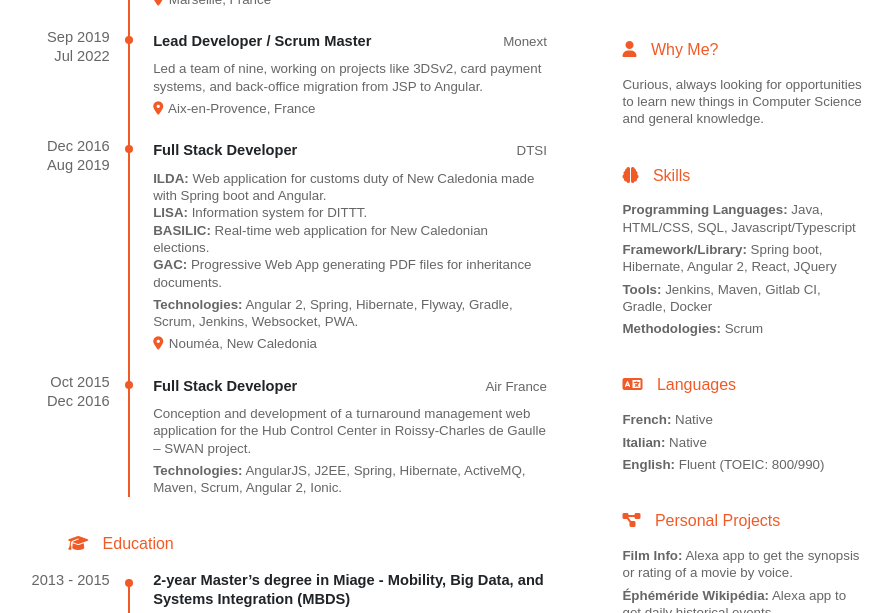
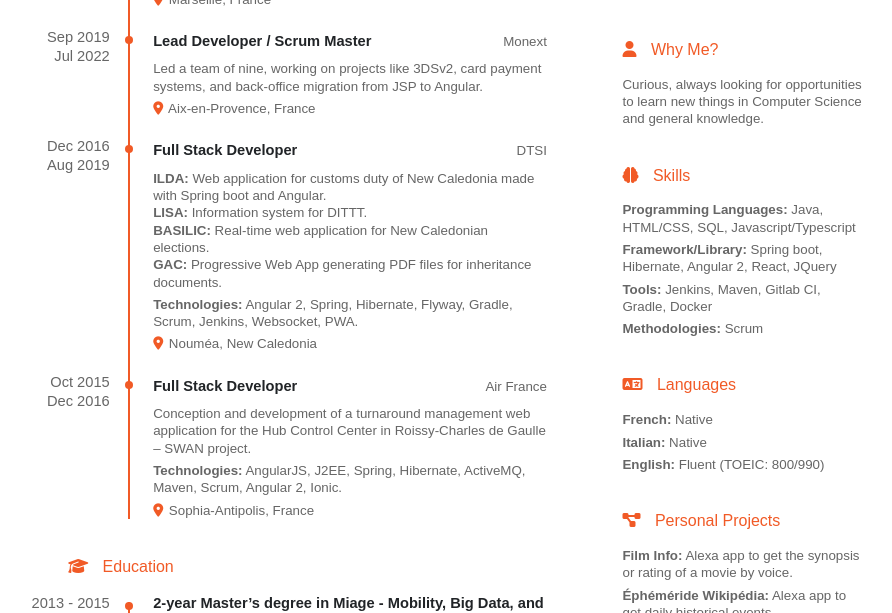
Before and after one commit to Tukks/tukks.github.io, a website: page index.html in a window 1280 px wide. Shown: the part 339-952 px from the top of the page, without its empty margins (175-1067 px from the left). Drawn offline with Linux system fonts and the light colour scheme.

Commit message:
fixed missed location on AF

```diff
--- a/index.html
+++ b/index.html
@@ -144,7 +144,9 @@
                                 Center in Roissy-Charles de Gaulle – SWAN project.</p>
                             <p><strong>Technologies:</strong> AngularJS, J2EE, Spring, Hibernate, ActiveMQ, Maven,
                                 Scrum, Angular 2, Ionic.</p>
-
+                            <p class="location">
+                                <i class="fa-solid fa-location-dot"></i> Sophia-Antipolis, France
+                            </p>
                         </div>
                     </li>
                     <!-- <li>
```
